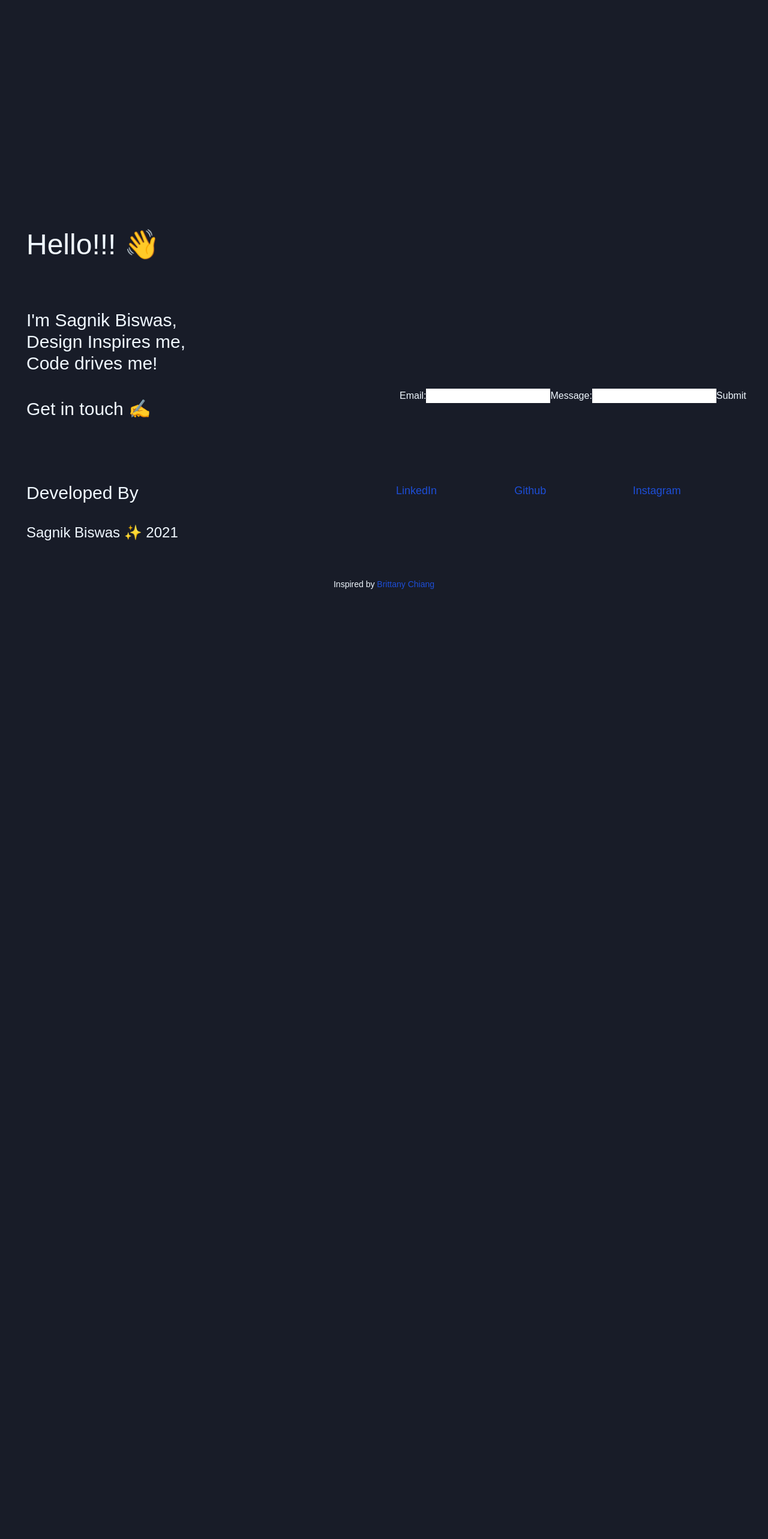
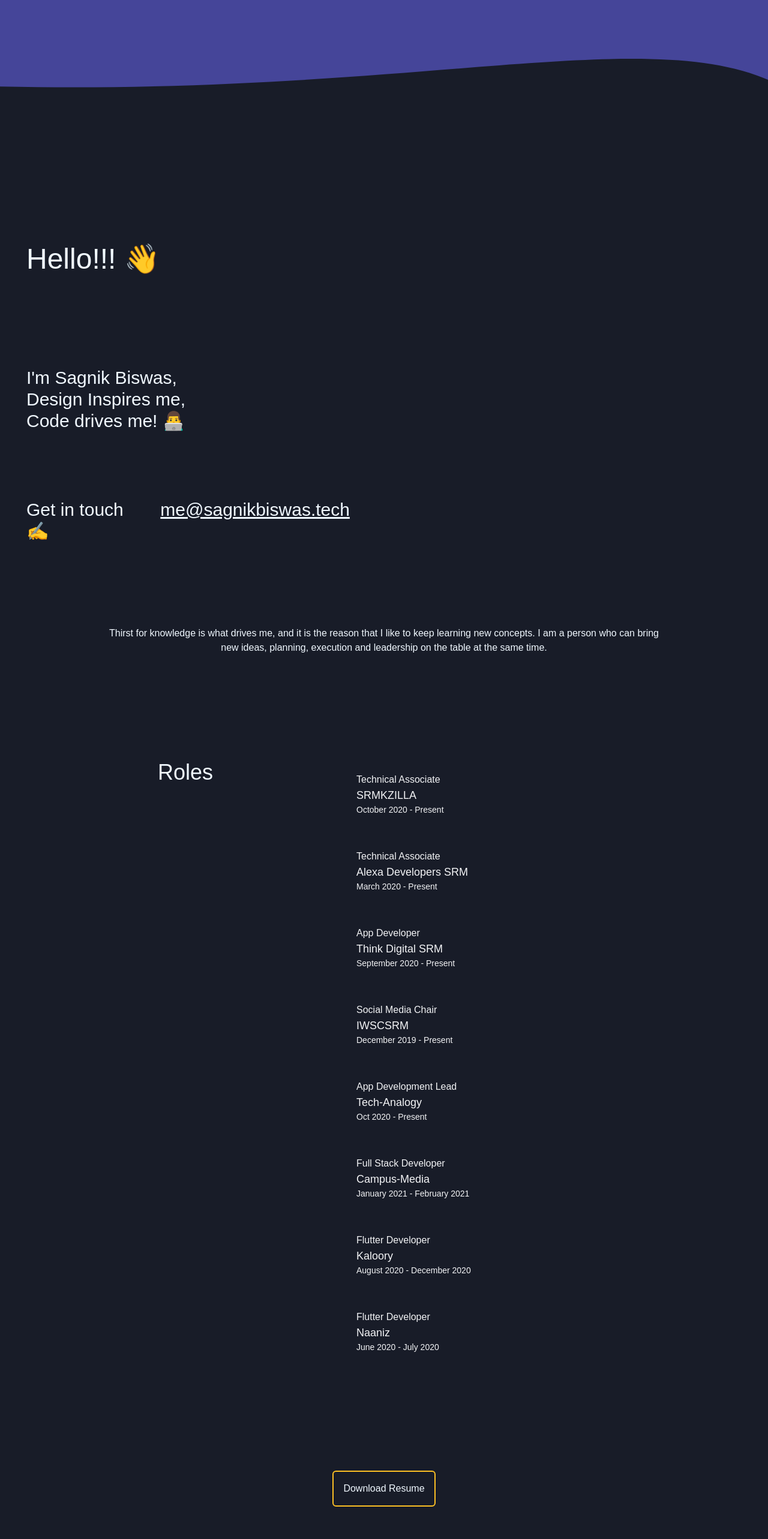
Before and after one commit to sbiswas2209/david, a Next.js app: page / in a window 1280 px wide. Shown: the top 2566 px of the page at 60% size. Before the commit the page ends 984 px from the top, so only its background shows below. Built offline with nearby package versions, Linux system fonts and the light colour scheme.

Commit message:
💄 Improve Home Page

```diff
--- /dev/null
+++ b/components/about.js
@@ -0,0 +1,11 @@
+const About = () => {
+    return (
+        <div className='lg:ml-44 lg:mr-44 m-11 lg:mb-44'>
+            <p className='text-md lg:text-center'>
+            Thirst for knowledge is what drives me, and it is the reason that I like to keep learning new concepts. I am a person who can bring new ideas, planning, execution and leadership on the table at the same time.
+            </p>
+        </div>
+     );
+}
+
+export default About;
--- a/components/footer.js
+++ b/components/footer.js
@@ -5,21 +5,21 @@ const Footer = () => {
       <div className='grid grid-cols-2 gap-10 m-11'>
         <div className='grid grid-row-2 gap-4'>
           <h3 className="lg:text-3xl sm:text-base">Developed By</h3>
-          <p className="lg:text-2xl sm:text-lg">Sagnik Biswas ✨ 2021</p>
+          <p className="lg:text-2xl sm:text-lg">Sagnik Biswas 🤘 2021</p>
         </div>
         <div className='lg:grid grid-cols-3 gap-4 sm:grid grid-rows-3 gap-4'>
-            <a href="https://www.linkedin.com/in/sbiswas2209/">
+            <a href="https://www.linkedin.com/in/sbiswas2209/" target='_blank'>
                 <p className='text-blue-700 text-lg'>LinkedIn</p>
             </a>
-            <a href="https://www.github.com/sbiswas2209/">
+            <a href="https://www.github.com/sbiswas2209/" target='_blank'>
                 <p className='text-blue-700 text-lg'>Github</p>
             </a>
-            <a href="https://www.instagram.com/_its_sagnik">
+            <a href="https://www.instagram.com/_its_sagnik" target='_blank'>
                 <p className='text-blue-700 text-lg'>Instagram</p>
             </a>
         </div>
       </div>
-      <p className='text-sm text-center'>
+      <p className='text-sm text-center pb-4'>
           Inspired by <a href="https://bchiang7.github.io/" className='text-blue-700'>Brittany Chiang</a>
       </p>
     </footer>
--- a/components/form.js
+++ b/components/form.js
@@ -1,4 +1,5 @@
 import React from "react";
+import '../styles/Form.module.css'
 
 export default class Form extends React.Component {
   constructor(props) {
@@ -17,8 +18,12 @@ export default class Form extends React.Component {
         action="https://formspree.io/f/mdopvkey"
         method="POST"
       >
-        <label>Email:</label>
-        <input type="email" name="email" />
+        <div className="relative border rounded mb-4 shadow appearance-none label-floating">
+        <input className="w-full py-2 px-3 text-green-darker leading-normal rounded" id="email" type="text" placeholder="Email" />
+        <label className="absolute block text-green-darker pin-t pin-l w-full px-3 py-2 leading-normal" htmlFor="email">
+          Email
+        </label>
+      </div>
         <label>Message:</label>
         <input type="text" name="message" />
         {status === "SUCCESS" ? <p>Thanks!</p> : <button>Submit</button>}
--- a/components/intro.js
+++ b/components/intro.js
@@ -1,16 +1,32 @@
-import Form from "./form"
+import Form from "./form";
+import Wave from './wave'
 
 const Intro = () => {
-    return (
-        <div className='ml-11 lg:mt-96 mt-52 grid grid-rows-3 gap-5'>
-            <h3 className='text-5xl'>Hello!!! 👋</h3>
-            <p className='text-3xl'>I'm Sagnik Biswas, <br/>Design Inspires me,<br/>Code drives me!</p>
-            <div className='lg:grid grid-cols-2 sm:grid grid-rows-2 gap-2'>
-                <p className='col-span-1 pt-4 text-3xl'>Get in touch ✍</p>
-                <Form />
-            </div>
+  return (
+    <>
+      <Wave />
+      <div className="ml-11 lg:mt-66 mt-52 grid grid-rows-3 gap-5">
+        <h3 className="text-5xl">Hello!!! 👋</h3>
+        <p className="text-3xl">
+          I'm Sagnik Biswas, <br />
+          Design Inspires me,
+          <br />
+          Code drives me! 👨‍💻
+        </p>
+        <div className="lg:grid grid-cols-6 sm:grid grid-rows-2 gap-2">
+          <p className="col-span-1 pt-4 text-3xl grid-cols-1">
+            Get in touch ✍
+          </p>
+          <a
+            href="mailto:me@sagnikbiswas.tech?Subject=Wanted%20to%20have%20a%20chat"
+            className="lg:p-4 col-span-2 text-3xl hover:text-yellow-400 underline hover:no-underline transition duration-500 hover:-transition rounded-md"
+          >
+            me@sagnikbiswas.tech
+          </a>
         </div>
-     );
-}
+      </div>
+    </>
+  );
+};
 
 export default Intro;
--- /dev/null
+++ b/components/resume.js
@@ -0,0 +1,11 @@
+const Resume = () => {
+    return (
+        <div id="resume" className='lg:mt-44 mt-11 lg:mb-44 mb-11 flex justify-center w-full'>
+            <a href="https://s3.ap-south-1.amazonaws.com/com.personal.profile-page/resume.pdf">
+            <button className="rounded-md transition duration-700 ease-in-out hover:-transition align-middle p-4 border-2 border-yellow-400 hover:bg-yellow-400 focus:outline-none">Download Resume</button>
+            </a>
+        </div>
+     );
+}
+
+export default Resume;
--- /dev/null
+++ b/components/roles.js
@@ -0,0 +1,66 @@
+const Roles = () => {
+    const roles = [
+        {
+            name: 'SRMKZILLA',
+            role: 'Technical Associate',
+            duration: 'October 2020 - Present'
+        },
+        {
+            name: 'Alexa Developers SRM',
+            role: 'Technical Associate',
+            duration: 'March 2020 - Present'
+        },
+        {
+            name: 'Think Digital SRM',
+            role: 'App Developer',
+            duration: 'September 2020 - Present'
+        },
+        {
+            name: 'IWSCSRM',
+            role: 'Social Media Chair',
+            duration: 'December 2019 - Present'
+        },
+        {
+            name: 'Tech-Analogy',
+            role: 'App Development Lead',
+            duration: 'Oct 2020 - Present'
+        },
+        {
+            name: 'Campus-Media',
+            role: 'Full Stack Developer',
+            duration: 'January 2021 - February 2021'
+        },
+        {
+            name: 'Kaloory',
+            role: 'Flutter Developer',
+            duration: 'August 2020 - December 2020'
+        },
+        {
+            name: 'Naaniz',
+            role: 'Flutter Developer',
+            duration: 'June 2020 - July 2020'
+        },
+    ]
+    return (
+        <div className='lg:grid grid-cols-2 gap-0 ml-11 lg:mr-44 mr-11'>
+            <div>
+                <h1 className='text-4xl transition ease-in duration-700 lg:text-center'>
+                    Roles
+                </h1>
+            </div>
+            <div className='grid grid-rows-8 gap-4'>
+               {roles.map((role) => (
+                    <div key={role.name} className='transition duration-500 hover:-transition container rounded-md p-5 hover:bg-yellow-400 group bg-transparent group-hover:border-5 group-hover:border-yellow-400'>
+                    <h3 className='text-base group-hover:text-gray-900 text-gray-100'>
+                        {role.role}
+                    </h3>
+                    <h3 className='text-lg group-hover:text-gray-900 text-gray-100'>{role.name}</h3>
+                    <p className='text-sm group-hover:text-gray-900 text-gray-100'>{role.duration}</p>
+                </div>
+               ))}
+            </div>
+        </div>
+     );
+}
+
+export default Roles;
--- /dev/null
+++ b/components/skills.js
@@ -0,0 +1,9 @@
+const Skills = () => {
+    return (
+        <div id='skills'>
+
+        </div>
+     );
+}
+
+export default Skills;
--- /dev/null
+++ b/components/wave.js
@@ -0,0 +1,71 @@
+const Wave = () => {
+  return (
+        <div className="transform rotate-180 object-contain">
+      <svg width="100%" height="200px" fill="none">
+        <path
+          fill="#454599"
+          d="
+          M0 67
+          C 273,183
+            822,-40
+            1920.00,106
+
+          V 359
+          H 0
+          V 67
+          Z"
+        >
+          <animate
+            repeatCount="indefinite"
+            fill="#454599"
+            attributeName="d"
+            dur="15s"
+            values="
+            M0 77
+            C 473,283
+              822,-40
+              1920,116
+
+            V 359
+            H 0
+            V 67
+            Z;
+
+            M0 77
+            C 473,-40
+              1222,283
+              1920,136
+
+            V 359
+            H 0
+            V 67
+            Z;
+
+            M0 77
+            C 973,260
+              1722,-53
+              1920,120
+
+            V 359
+            H 0
+            V 67
+            Z;
+
+            M0 77
+            C 473,283
+              822,-40
+              1920,116
+
+            V 359
+            H 0
+            V 67
+            Z
+            "
+          ></animate>
+        </path>
+      </svg>
+    </div>
+  );
+};
+
+export default Wave;
--- a/pages/index.js
+++ b/pages/index.js
@@ -1,10 +1,16 @@
 import Head from 'next/head'
 import Intro from '../components/intro'
+import Roles from '../components/roles'
+import About from '../components/about'
+import Resume from '../components/resume'
 
 export default function Home() {
   return (
       <div>
       <Intro />
+      <About />
+      <Roles />
+      <Resume />
     </div>
   )
 }
--- /dev/null
+++ b/styles/Form.module.css
@@ -0,0 +1,11 @@
+.label-floating input:not(:placeholder-shown) {
+    padding-top: 1.4rem;
+  }
+  .label-floating input:not(:placeholder-shown) ~ label {
+    font-size: 0.6rem;
+    transition: all 0.2s ease-in-out;
+    color: #181818;
+  }
+#input {
+  color: #181818;
+}
```
